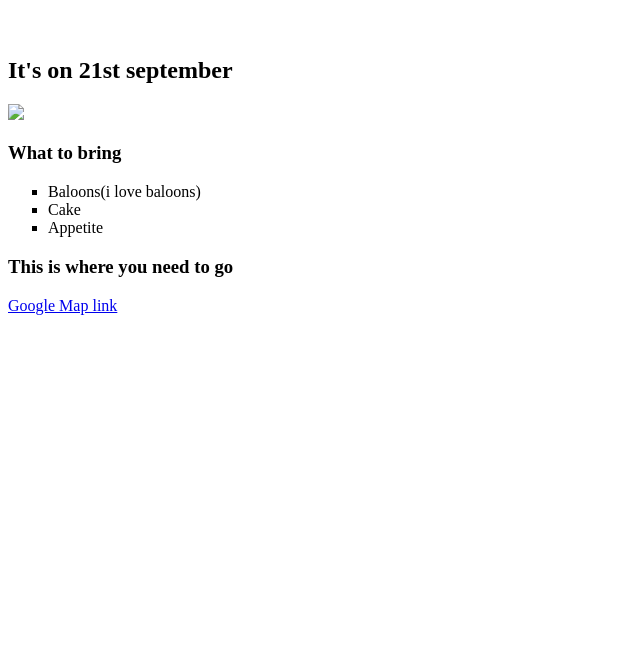
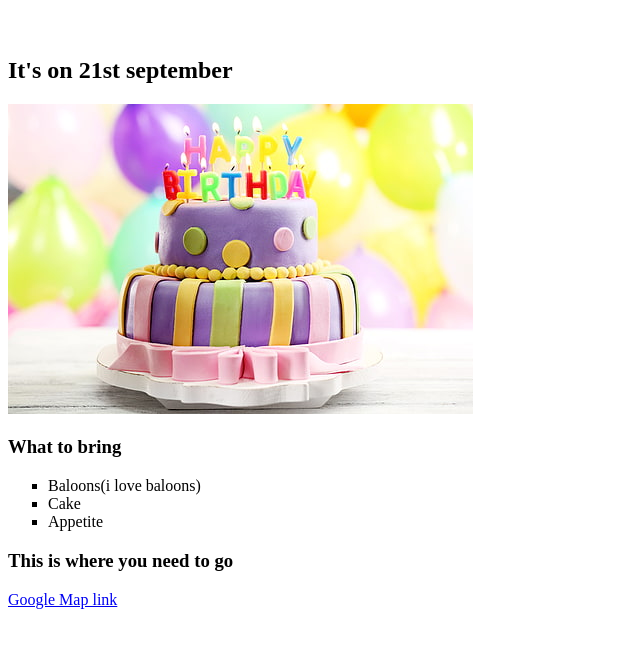
Before and after one commit to Rishiii22/Html_Portfolio, a plain HTML site: page public/birthday-invite.html in a window 1280 px wide. Shown: the part 61-708 px from the top of the page, without its empty margins (0-640 px from the left). Drawn offline with Linux system fonts and the light colour scheme.

Commit message:
Update birthday-invite.html

```diff
--- a/public/birthday-invite.html
+++ b/public/birthday-invite.html
@@ -11,7 +11,7 @@
 <body>
     <h1>It's My birthday!</h1><br>
     <h2>It's on 21st september</h2>
-    <p><img src="/assets/images/birthday-cake3.4.jpg"></p>
+    <p><img src="/assets/images/birthday-cake3.4.jpeg"></p>
     <p>
     <h3>What to bring</h3>
     </p>
```
